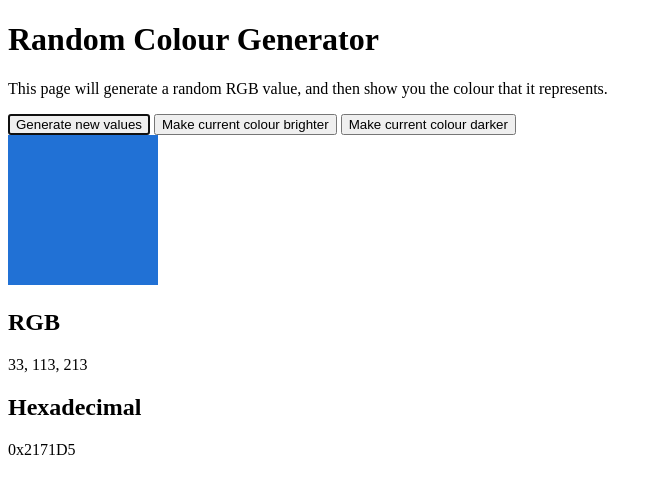
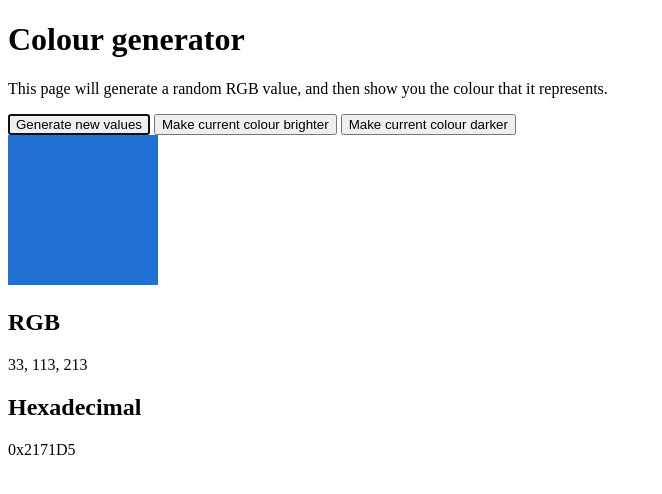
Before and after one commit to excarnateSojourner/colour-generator, a plain HTML site: page index.html in a window 1280 px wide. Shown: the whole page, without its empty margins (0-662 px from the left). Drawn offline with Linux system fonts and the light colour scheme.

Commit message:
Shorten and sentence case project name.

```diff
--- a/index.html
+++ b/index.html
@@ -2,17 +2,17 @@
 <html lang="en">
 	<head>
 		<!--
-		Created on 2016 October 30.
-		Last modified on 2016 November 13.
+		Created on 2016-10-30.
+		Last significant modification on 2016-11-13.
 
-		This simple page is designed simply to generate a random RGB value, and show the resulting colour (along with the RGB values in a few different forms) to the user. I created it primarily to generate random RGB values for the background colour of the table that I use in the Schedule OneNote page.
+		This simple page is designed simply to generate a random RGB value, and show the resulting colour (along with the RGB values in a few different forms) to the user.
 		-->
-		<title>Random Colour Generator</title>
+		<title>Colour generator</title>
 		<meta charset="utf-8">
 		<script src="generate.js"></script>
 	</head>
 	<body>
-		<h1>Random Colour Generator</h1>
+		<h1>Colour generator</h1>
 			<p>This page will generate a random RGB value, and then show you the colour that it represents.</p>
 			<button onclick="generate()" autofocus>Generate new values</button>
 			<button onclick="brighter()">Make current colour brighter</button>
```
